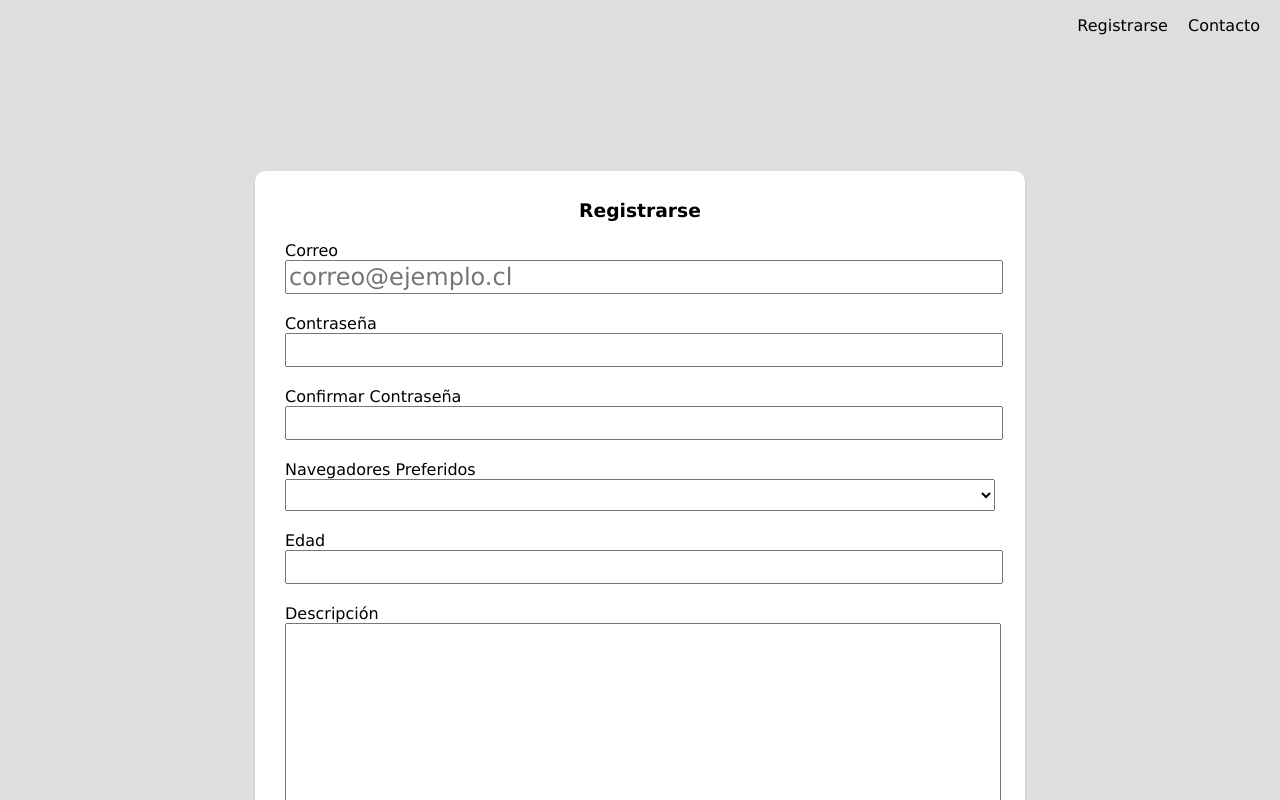
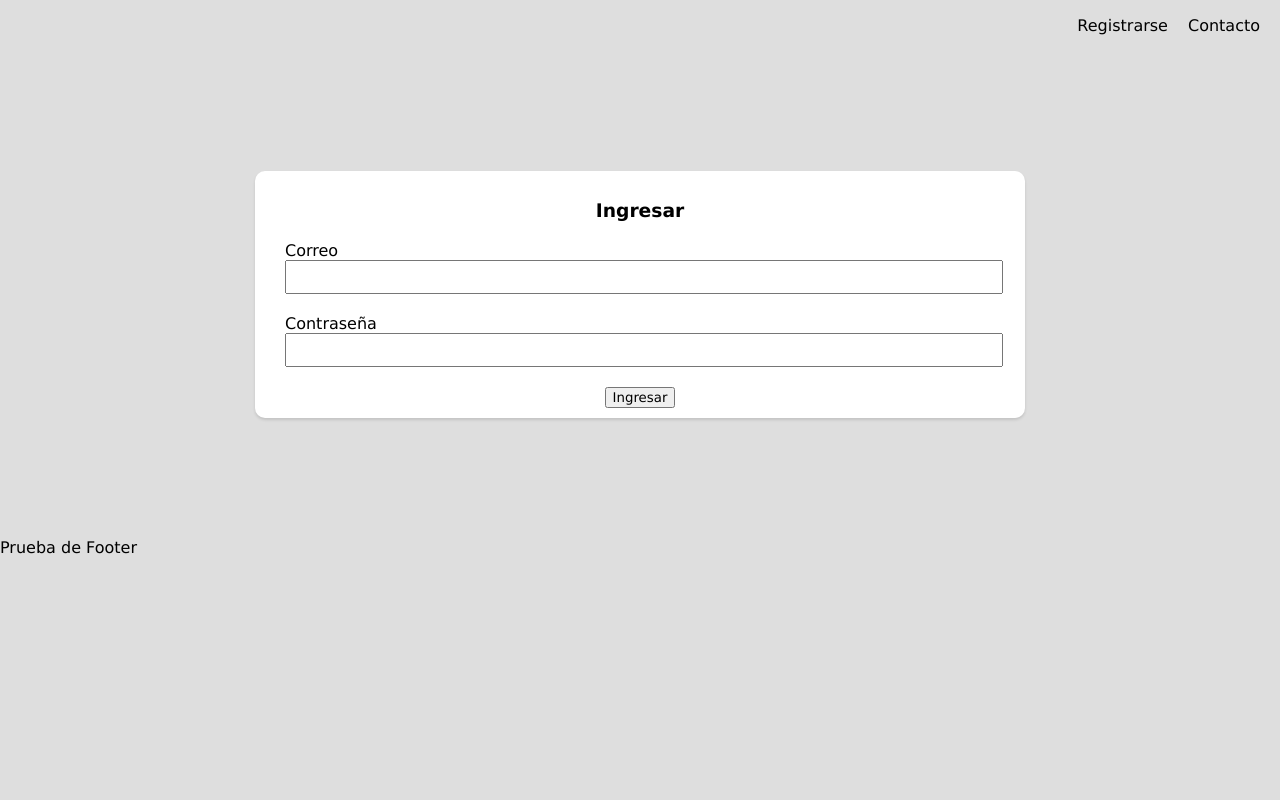
Before and after one commit to matiasua/Sitio_React, a React (Create React App) app: page / in a window 1280 px wide. Shown: the top 800 px of the page. Built offline with nearby package versions, Linux system fonts and the light colour scheme.

Commit message:
Creaccion de Components
LoginForm
RegisterForm
InputLine
Footer
Content

```diff
--- a/src/App.js
+++ b/src/App.js
@@ -5,7 +5,7 @@ import Register from './components/Register';
 
 function App() {
   return (
-  <Register />
+  <Login />
   );
 }
 
--- /dev/null
+++ b/src/components/Content.jsx
@@ -0,0 +1,15 @@
+import React from 'react';
+
+export default function Content(props) {
+  const {title, children} = props;
+  return (
+    <section>
+      <div class="tarjeta">
+       <header>
+         <h3>{title}</h3>
+       </header>
+       {children}
+      </div>
+    </section>
+  );
+}
--- /dev/null
+++ b/src/components/Footer.jsx
@@ -0,0 +1,8 @@
+import React from 'react';
+
+
+export default function Footer (){
+  return (
+    <footer> Prueba de Footer </footer>
+  );
+}
--- /dev/null
+++ b/src/components/InputLine.jsx
@@ -0,0 +1,18 @@
+import React from 'react';
+
+
+export default function InputLine(props){
+  const { label, type, placeholder, required } = props;
+  /*
+  const label = props.label;
+  const type = props.type;
+  const placeholder = props.placeholder;
+  cons required = props.required;
+  */
+  return (
+    <div>
+      <label>{props.title}</label>
+      <input type={type} placeholder={placeholder} required={required} />
+    </div>
+  );
+}
--- a/src/components/Login.jsx
+++ b/src/components/Login.jsx
@@ -1,30 +1,23 @@
 import React from 'react';
 import NavBar from './NavBar';
+import Footer from './Footer';
+import Content from './Content';
+import LoginForm from './LoginForm';
+
+const links = [
+  {href: 'register.html', title: 'Registrarse'},
+  {href: 'contact.html', title: 'Contacto'}
+]
 
 
 function Login (){
   return (
     <>
-    <NavBar />
-    <section>
-      <div class="tarjeta">
-        <header>
-          <h3>Ingresar como Usuario</h3>
-        </header>
-        <form>
-          <div>
-            <label>Correo</label>
-            <input />
-          </div>
-          <div>
-            <label>Contrase&ntilde;a</label>
-            <input type="password" />
-          </div>
-            <button>Ingresar</button>
-        </form>
-      </div>
-    </section>
-    <footer></footer>
+    <NavBar links={links} />
+    <Content title="Ingresar">
+     <LoginForm />
+    </Content>
+    <Footer />
     </>
   );
 }
--- /dev/null
+++ b/src/components/LoginForm.jsx
@@ -0,0 +1,14 @@
+import React from 'react';
+import InputLine from './InputLine';
+
+
+export default function LoginForm(){
+  return (
+    <form>
+      <InputLine title="Correo" type="text" />
+      <InputLine title="Contrase&ntilde;a" type="password" />
+        <button>Ingresar</button>
+    </form>
+
+  );
+}
--- a/src/components/NavBar.jsx
+++ b/src/components/NavBar.jsx
@@ -1,12 +1,11 @@
 import React from 'react';
 
-export default function NavBar () {
+export default function NavBar (props) {
   return (
     <header>
     <nav>
       <ul>
-        <li><a href="registro.html">Registrarse</a></li>
-        <li><a href="contacto.html">Contacto</a></li>
+        {props.links.map(link => <li><a href={link.href}>{link.title}</a></li>)}
       </ul>
     </nav>
     </header>
--- a/src/components/Register.jsx
+++ b/src/components/Register.jsx
@@ -1,64 +1,23 @@
 import React from 'react';
 import NavBar from './NavBar';
+import Footer from './Footer';
+import Content from './Content';
+import RegisterForm from './RegisterForm';
+
+const links = [
+  {href: 'register.html', title: 'Ingresar'},
+  {href: 'contact.html', title: 'Contacto'}
+]
 
 function Register (){
   return (
     <>
-    <NavBar />
-    <section>
-      <div class="tarjeta">
-        <header>
-          <h3>Registrarse</h3>
-        </header>
-        <form>
-          <div>
-            <label>Correo</label>
-            <input type="email" placeholder="correo@ejemplo.cl"  required />
-            </div>
-            <div>
-              <label>Contrase&ntilde;a</label>
-              <input id="password" type="password" required />
-            </div>
-            <div>
-              <label>Confirmar Contrase&ntilde;a</label>
-              <input id="confirmacion" type="password" required />
-            </div>
-            <div>
-              <label>Navegadores Preferidos</label>
-              <select required >
-                <option value="" disabled selected></option>
-                <option value="google_chrome">Google Chrome</option>
-                <option value="mozilla_firefox">Mozilla Firefox</option>
-                <option value="opera">Opera</option>
-                <option value="Microsoft_egde">Microsoft Egde</option>
-              </select>
-            </div>
-            <div>
-              <label>Edad</label>
-              <input type="number" required />
-
-            </div>
-            <div>
-              <label>Descripci&oacute;n</label>
-              <textarea rows="8"></textarea>
-            </div>
-            <div>
-              <label>Lenguaje de programaci&oacute;n Preferido</label>
-              <input list="lenguajes" />
-              <datalist id="lenguajes">
-                <option>Javascript</option>
-                <option>Python</option>
-                <option>Java</option>
-              </datalist>
-            </div>
-            <div>
-              <output>23/04/2020</output>
-            </div>
-            <button id="register">Registrarse</button>
-        </form>
-      </div>
-    </section>
-    <footer></footer>
+    <NavBar links={links} />
+    {/* <Content title="Registrar" content={<RegisterForm />} /> */}
+    <Content title="Registro">
+      <RegisterForm />
+    </Content>
+    <Footer />
     </>
   );
 }
--- /dev/null
+++ b/src/components/RegisterForm.jsx
@@ -0,0 +1,52 @@
+import React from 'react';
+import InputLine from './InputLine';
+
+
+export default function RegisterForm (){
+  return (
+    <form>
+        <InputLine label="Correo" type="email" placeholder="correo@ejemplo.cl" required={true}/>
+        <div>
+          <label>Contrase&ntilde;a</label>
+          <input id="password" type="password" required />
+        </div>
+        <div>
+          <label>Confirmar Contrase&ntilde;a</label>
+          <input id="confirmacion" type="password" required />
+        </div>
+        <div>
+          <label>Navegadores Preferidos</label>
+          <select required >
+            <option value="" disabled selected></option>
+            <option value="google_chrome">Google Chrome</option>
+            <option value="mozilla_firefox">Mozilla Firefox</option>
+            <option value="opera">Opera</option>
+            <option value="Microsoft_egde">Microsoft Egde</option>
+          </select>
+        </div>
+        <div>
+          <label>Edad</label>
+          <input type="number" required />
+
+        </div>
+        <div>
+          <label>Descripci&oacute;n</label>
+          <textarea rows="8"></textarea>
+        </div>
+        <div>
+          <label>Lenguaje de programaci&oacute;n Preferido</label>
+          <input list="lenguajes" />
+          <datalist id="lenguajes">
+            <option>Javascript</option>
+            <option>Python</option>
+            <option>Java</option>
+          </datalist>
+        </div>
+        <div>
+          <output>23/04/2020</output>
+        </div>
+        <button id="register">Registrarse</button>
+    </form>
+
+  );
+}
```
